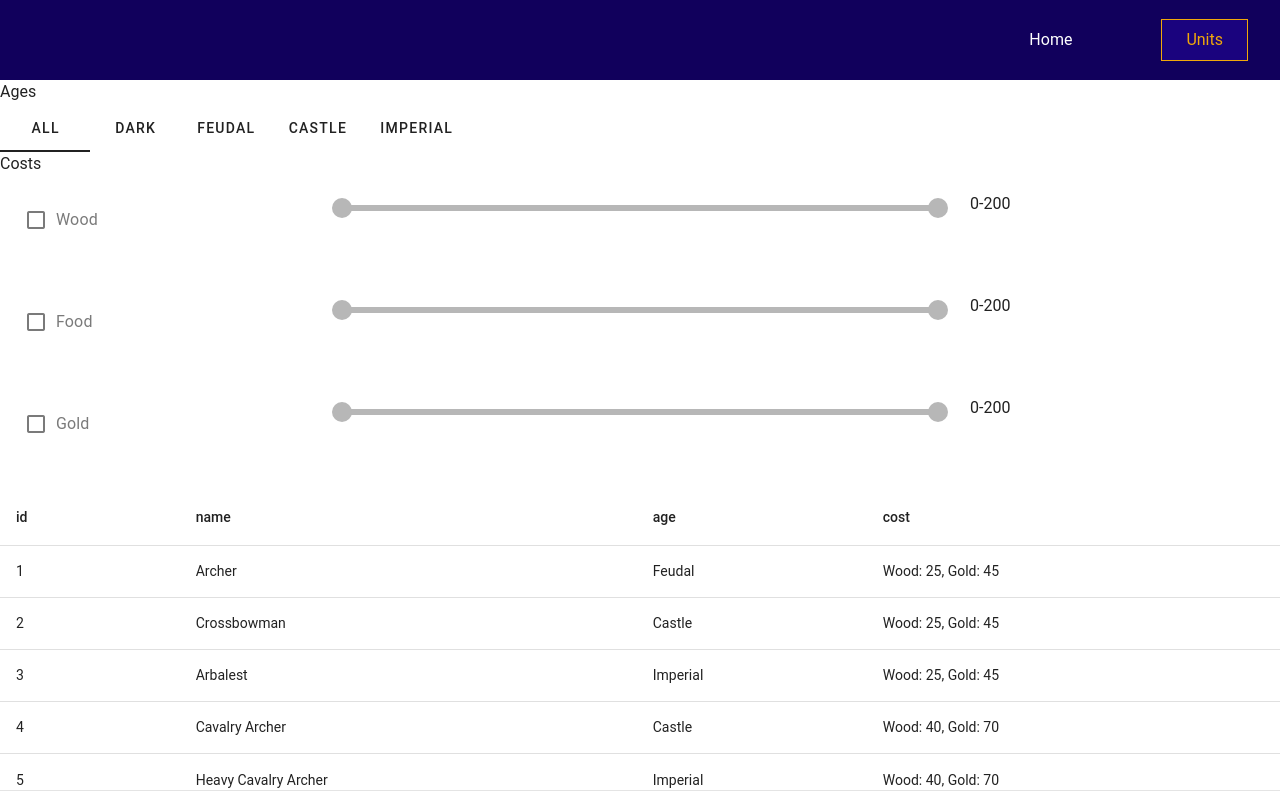
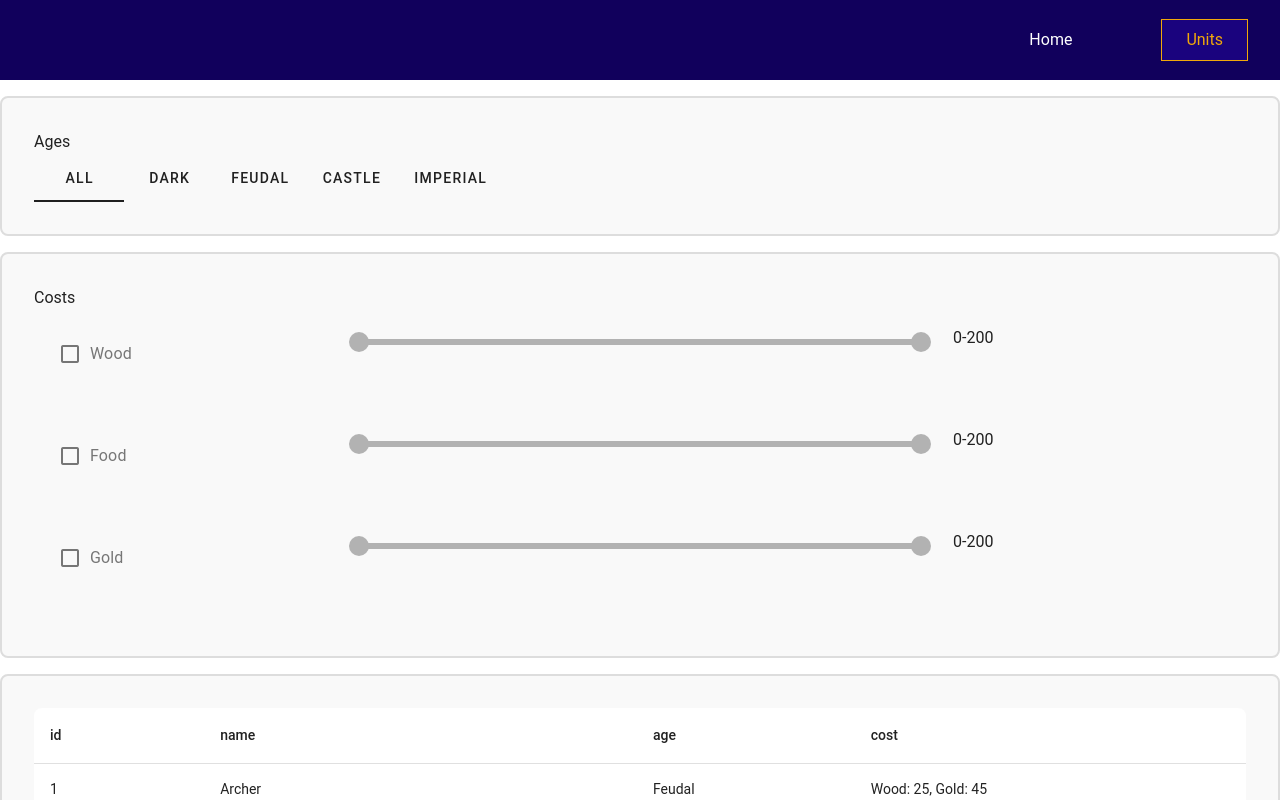
Before and after one commit to semihataman161/adesso-frontend-case, a Vue app: page /units in a window 1280 px wide. Shown: the top 800 px of the page. Built offline with nearby package versions, Linux system fonts and the light colour scheme.

Commit message:
Rename BaseImage component as BaseCard component and use it in both home page and units page

```diff
--- /dev/null
+++ b/src/components/UI/BaseCard.vue
@@ -0,0 +1,18 @@
+<template>
+  <div class="base-card">
+    <slot></slot>
+  </div>
+</template>
+
+<style lang="scss" scoped>
+$base-card-border: 2px solid #ddd;
+$base-card-background-color: #f9f9f9;
+$base-card-border-radius: 8px;
+
+.base-card {
+  border: $base-card-border;
+  background-color: $base-card-background-color;
+  border-radius: $base-card-border-radius;
+  padding: 2rem;
+}
+</style>
--- a/src/components/UI/BaseImage.vue
+++ /dev/null
@@ -1,26 +0,0 @@
-<template>
-  <div class="base-image">
-    <slot name="image" class="base-image__image"></slot>
-    <slot name="caption" class="base-image__caption"></slot>
-  </div>
-</template>
-
-<style lang="scss" scoped>
-$base-image-border: 2px solid #ddd;
-$base-image-background-color: #f9f9f9;
-$base-image-border-radius: 8px;
-
-.base-image {
-  border: $base-image-border;
-  background-color: $base-image-background-color;
-  border-radius: $base-image-border-radius;
-  padding: 2rem;
-  text-align: center;
-  cursor: pointer;
-  transition: opacity 0.3s ease;
-
-  &:hover {
-    opacity: 0.7;
-  }
-}
-</style>
--- a/src/pages/HomePage.vue
+++ b/src/pages/HomePage.vue
@@ -1,36 +1,57 @@
 <script setup lang="ts">
-import BaseImage from "../components/UI/BaseImage.vue";
+import BaseCard from "../components/UI/BaseCard.vue";
 </script>
 
 <template>
   <v-container
     fluid
-    class="home-container home-container--full-height d-flex justify-center align-center"
+    class="home home--full-height d-flex justify-center align-center"
   >
-    <v-row class="home-row d-flex justify-center align-center">
+    <v-row class="home__row d-flex justify-center align-center">
       <v-col
         cols="12"
         sm="8"
         md="6"
-        class="home-col d-flex justify-center align-center"
+        class="home__col d-flex justify-center align-center"
       >
-        <base-image>
-          <template #image>
+        <base-card>
           <img
             loading="lazy"
-              class="home-image"
+            class="home__image"
             src="@/assets/age-of-empires.webp"
             alt="Age of Empires"
           />
-          </template>
-        </base-image>
+        </base-card>
       </v-col>
     </v-row>
   </v-container>
 </template>
 
 <style lang="scss" scoped>
-.home-container {
+.home {
+  &--full-height {
     height: 100vh;
   }
+
+  &__row {
+    display: flex;
+    justify-content: center;
+    align-items: center;
+  }
+
+  &__col {
+    display: flex;
+    justify-content: center;
+    align-items: center;
+  }
+
+  &__image {
+    cursor: pointer;
+    transition: opacity 0.3s ease;
+
+    &:hover {
+      opacity: 0.7;
+    }
+  }
+}
 </style>
--- a/src/pages/UnitsPage.vue
+++ b/src/pages/UnitsPage.vue
@@ -1,6 +1,7 @@
 <script setup lang="ts">
 import { reactive, watch } from "vue";
 import jsonData from "../data/age-of-empires-units.json";
+import BaseCard from "../components/UI/BaseCard.vue";
 import AgeFilter from "../components/units/AgeFilter.vue";
 import CostFilter from "../components/units/CostFilter.vue";
 import UnitTable from "../components/units/UnitTable.vue";
@@ -31,11 +32,23 @@ const handleCostFilterChange = (costs: ISelectedCost[]) => {
 
 <template>
   <!-- Age Filter -->
-  <age-filter @update:selectedAge="handleAgeFilterChange"></age-filter>
+  <base-card class="base-card">
+    <age-filter @update:selectedAge="handleAgeFilterChange" />
+  </base-card>
 
   <!-- Cost Filter -->
-  <cost-filter @update:selectedCost="handleCostFilterChange"></cost-filter>
+  <base-card class="base-card">
+    <cost-filter @update:selectedCost="handleCostFilterChange" />
+  </base-card>
 
   <!-- Table -->
-  <unit-table :table-data="filteredTableState.data"></unit-table>
+  <base-card class="base-card">
+    <unit-table :table-data="filteredTableState.data" />
+  </base-card>
 </template>
+
+<style lang="scss" scoped>
+.base-card {
+  margin: 1rem 0;
+}
+</style>
```
Lines whose indentation alone changed are shown as unchanged.
